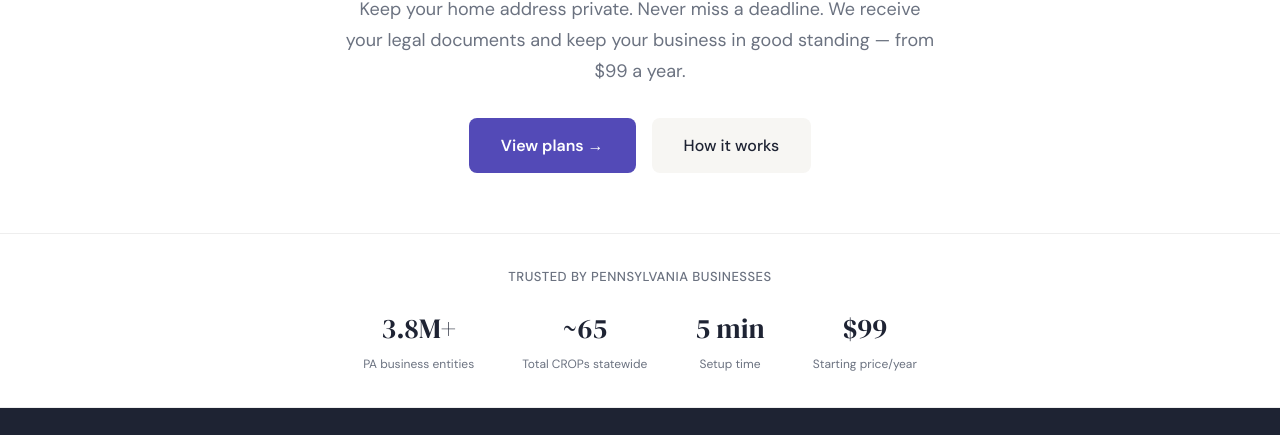
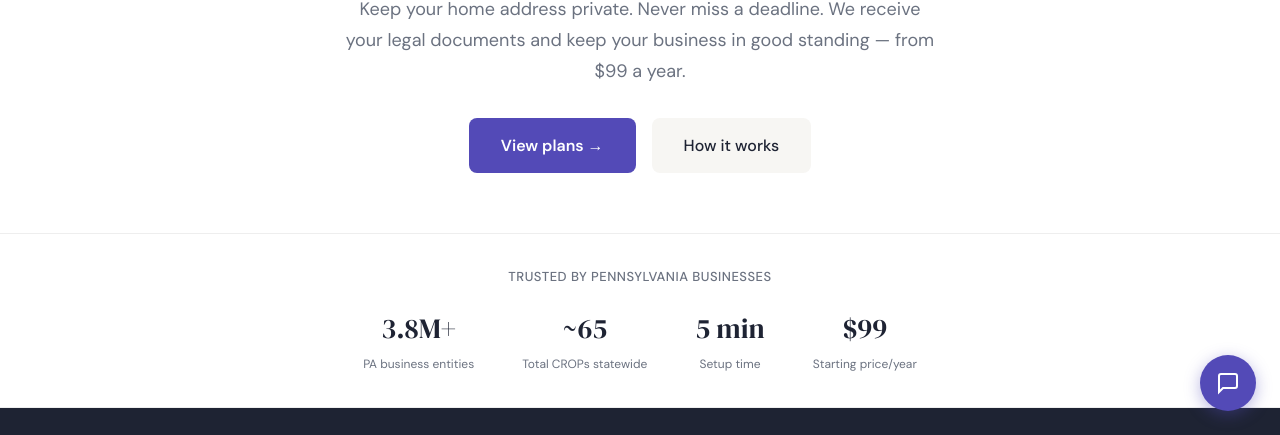
Before and after one commit to pinohu/pa-crop-services, a website: page public/index.html in a window 1280 px wide. Shown: the part 365-800 px from the top of the page. Drawn offline with Linux system fonts and the light colour scheme.

Commit message:
Fix 5: add AI chatbot to homepage

```diff
--- a/public/index.html
+++ b/public/index.html
@@ -493,5 +493,6 @@ async function subscribeNewsletter(e){
   }
 }
 </script>
+<script src="/embed/chatbot.js" defer></script>
 </body>
 </html>
```
